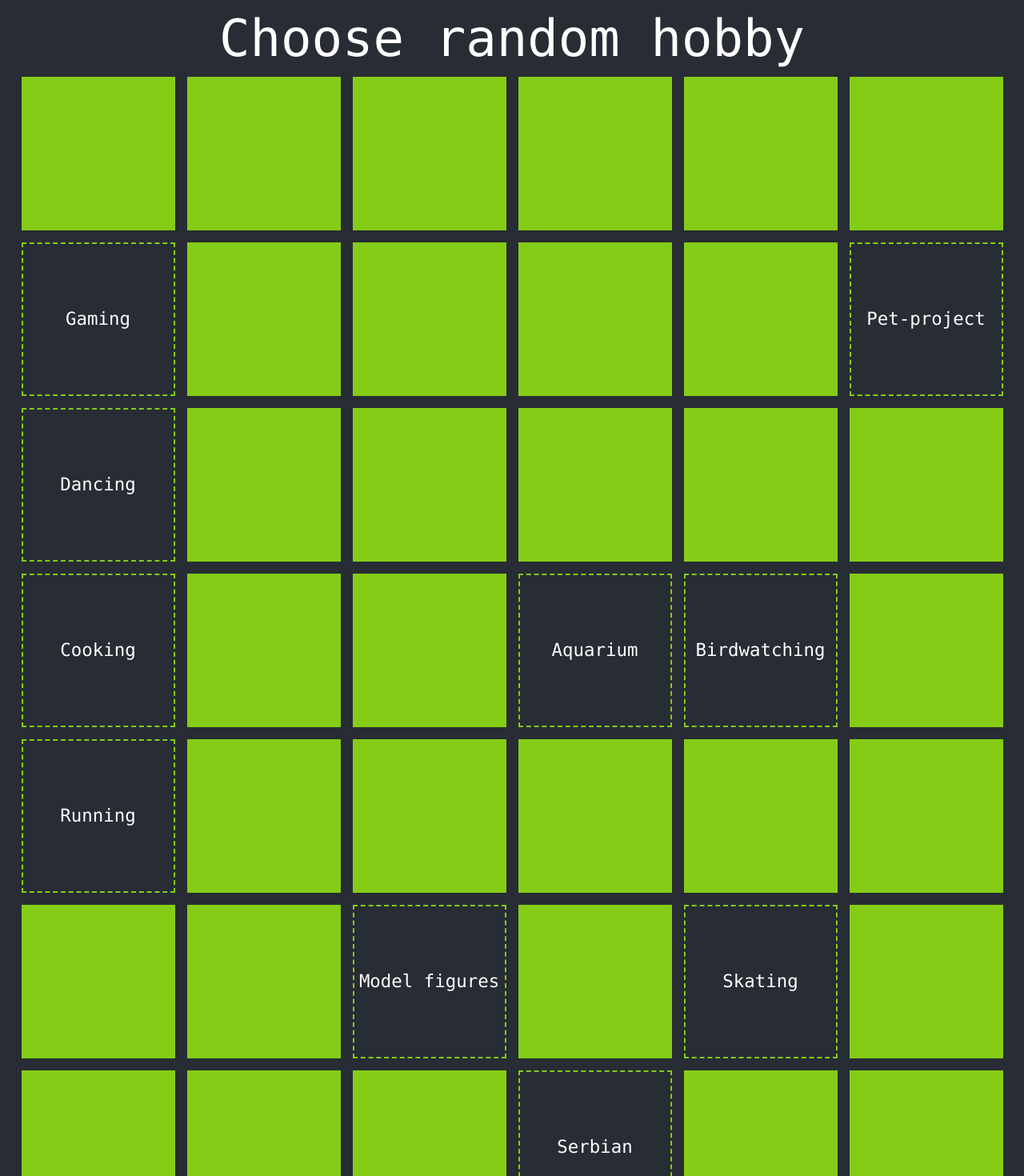
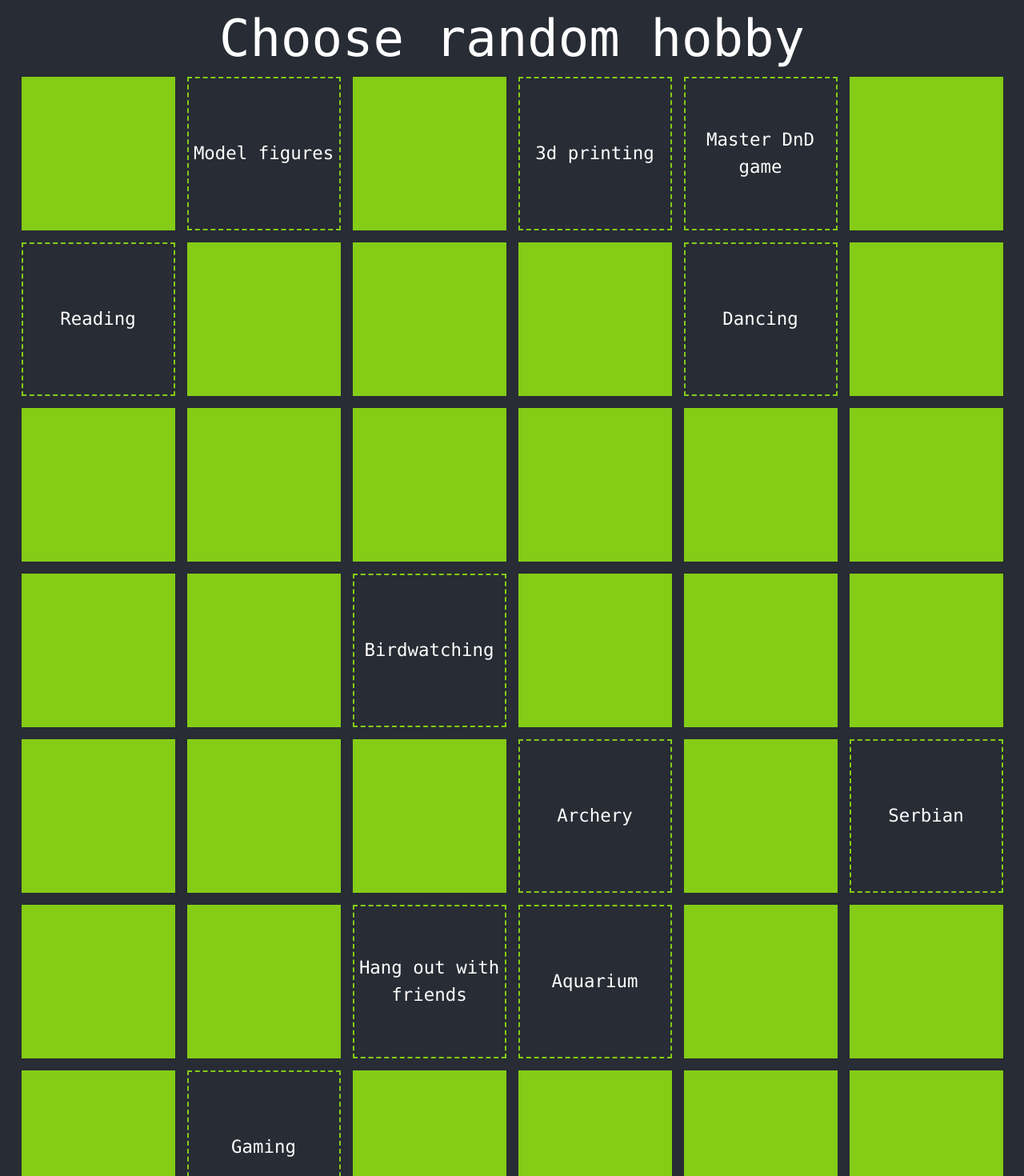
Before and after one commit to SashaGraves/random-hobby, a React (Create React App) app: page / in a window 1280 px wide. Shown: the top 1470 px of the page at 80% size. Built offline with nearby package versions, Linux system fonts and the light colour scheme.

Commit message:
new hobbies

```diff
--- a/src/constants.js
+++ b/src/constants.js
@@ -1,6 +1,7 @@
 export const hobbies = {
   'Animation': false,
   'Aquarium': true,
+  'Archery': true,
   'Astronomy': false,
   'Birdwatching': true,
   'Blood Donation': false,
@@ -12,6 +13,7 @@ export const hobbies = {
   'Dancing': true,
   'Diving': false,
   'DIY Postcards': false,
+  'DJ': true,
   'Drawing': false,
   'Electric guitar': false,
   'Electronics': true,
@@ -25,6 +27,7 @@ export const hobbies = {
   'Machine Learning': false,
   'Make-up art': false,
   'Martial art': false,
+  'Master DnD game': true,
   'Model figures': true,
   'Music Instrument': false,
   'Performance poi': false,
@@ -32,6 +35,7 @@ export const hobbies = {
   'Photography': false,
   'Pottery': false,
   'Puzzles': false,
+  'Reading': true,
   'Roller-skates': false,
   'Rope Park': false,
   'Running': true,
@@ -49,4 +53,5 @@ export const hobbies = {
   'Woodworking': false,
   'Yachting': false,
   'Yoga': false,
+  '3d printing': true,
 }
```
Also changed, not shown: src/setupTests.js (deleted, +0 -5 lines), 2 other files (tests, documents, lock files or other folders).
